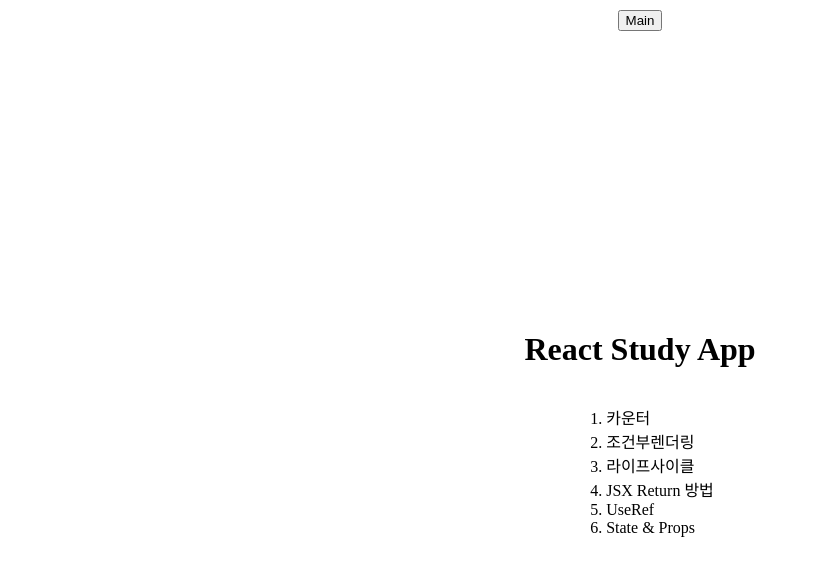
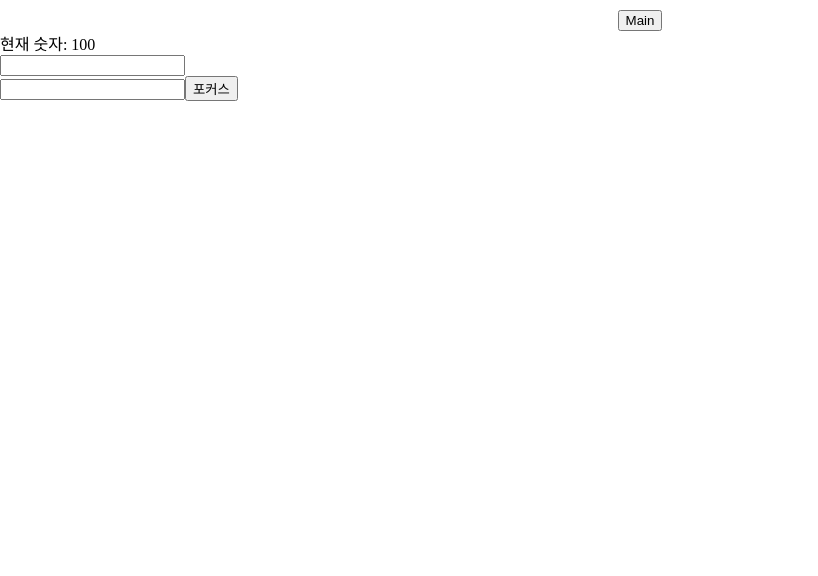
Before and after one commit to hyune7142/study-app, a React (Create React App) app: page /timeInterval in a window 1280 px wide. Shown: the top 576 px of the page, without its empty margins (0-818 px from the left). Built offline with nearby package versions, Linux system fonts and the light colour scheme.

Commit message:
2022-12-13

```diff
--- a/src/router/index.tsx
+++ b/src/router/index.tsx
@@ -9,6 +9,7 @@ import LifeCycle from '../study/lifeCycle';
 import JsxReturn from '../study/jsxArray';
 import UseRef from '../study/useRef';
 import StateProps from '../study/stateProps';
+import TimeInterval from '../study/timeInterval';
 
 export const pages = [
     {
@@ -41,6 +42,11 @@ export const pages = [
         path: '/stateprops',
         element: <StateProps />
     },
+    {
+        title: 'time interval',
+        path: '/timeInterval',
+        element: <TimeInterval />
+    }
 ]
 
 
--- /dev/null
+++ b/src/study/timeInterval/index.tsx
@@ -0,0 +1,54 @@
+import React, { useState, useEffect, useLayoutEffect, useRef } from 'react';
+
+const TimeInterval = () => {
+    const inputRef = useRef<HTMLInputElement>(null);
+    const [num, setNum] = useState(0);
+    const [text, setText] = useState('');
+    const [number, setNumber] = useState(0);
+
+
+    useLayoutEffect(() => {
+        console.log('mount before');
+        setNum(100);
+    }, [])
+
+    useEffect(() => {
+        console.log('didMount')
+        // const intervalId = interval()
+        return () => {
+            console.log('unMount');
+            // clearInterval(intervalId);
+        }
+    }, [])
+
+    useEffect(() => {
+        console.log('변화감지' + num);
+    }, [num])
+
+
+    useEffect(() => {
+        console.log(text, number);
+    }, [text, number])
+
+    const interval = () => {
+         return setInterval(() => {
+            setNum((prev) => prev + 1);
+        }, 2000);
+    }
+
+    const onFocus = () => {
+        inputRef.current?.focus();
+    }
+
+    return (
+        <div>
+            <div>{`현재 숫자: ${num}`}</div>
+            <input type='text' onChange={e => setText(e.target.value)} value={text}/>
+            <br />
+            <input ref={inputRef} type='number' />
+            <button onClick={onFocus}>포커스</button>
+        </div>
+    );
+};
+
+export default TimeInterval;
```
